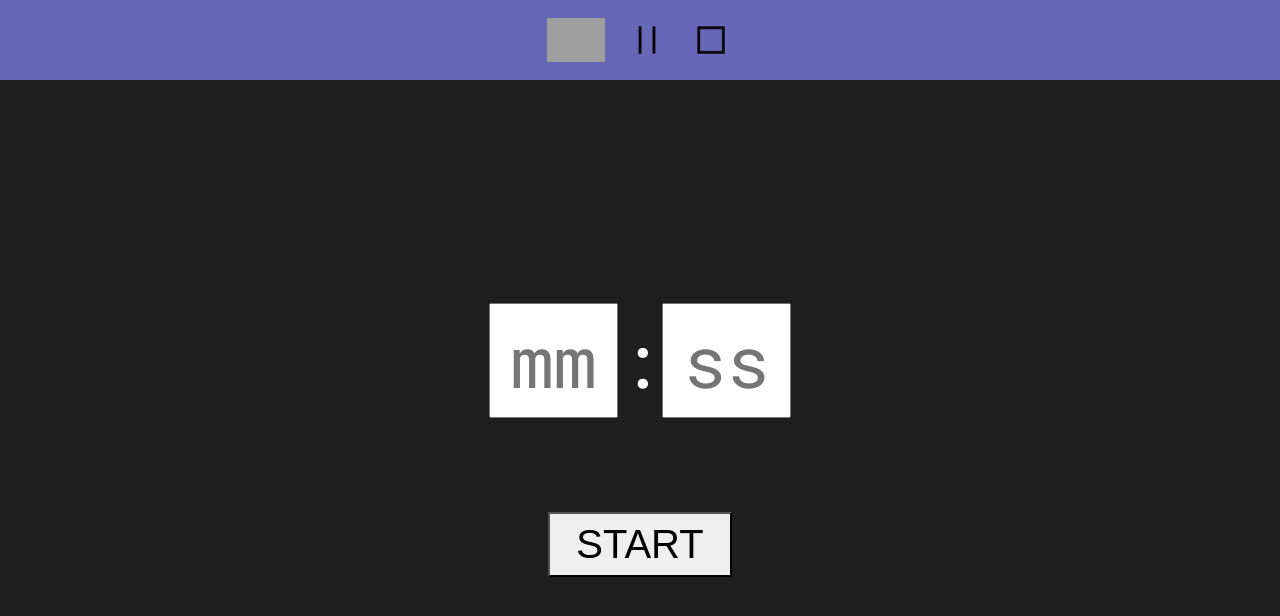
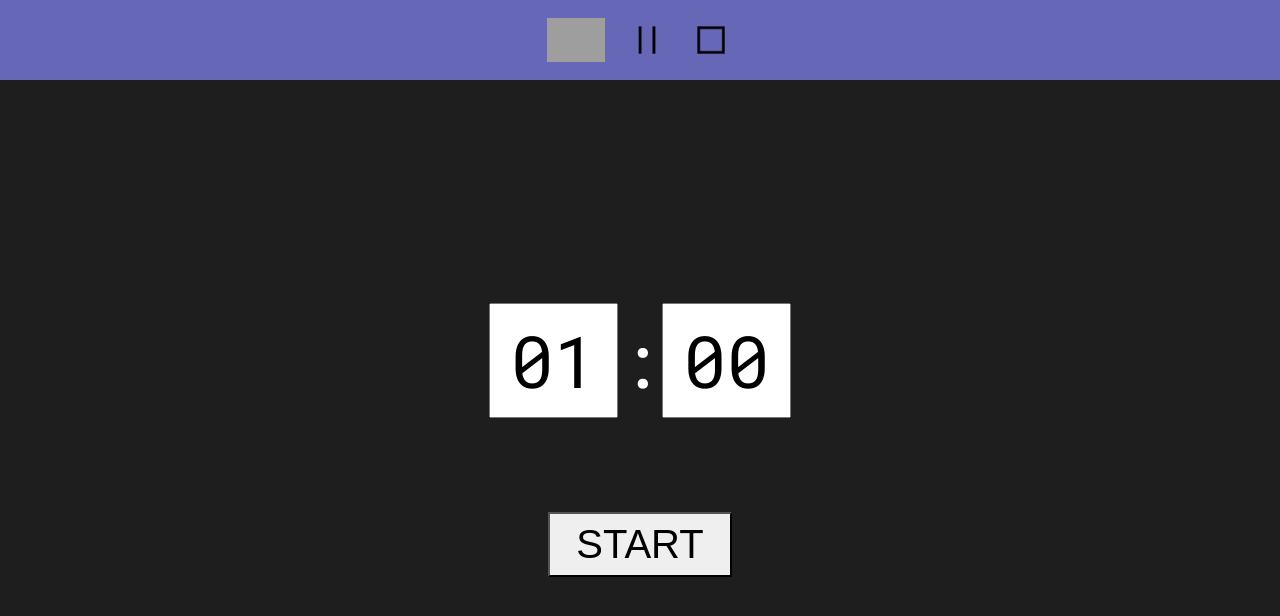
Before and after one commit to bartolliniRx/duel-timer, a React (Create React App) app: page / in a window 1280 px wide. Shown: the top 616 px of the page. Built offline with nearby package versions, Linux system fonts and the light colour scheme; grey boxes are pictures that could not be loaded.

Commit message:
Enhanced timer value inputs

```diff
--- a/src/components/InitialScreen.js
+++ b/src/components/InitialScreen.js
@@ -2,39 +2,49 @@ import { useState } from "react";
 import styles from "./InitialScreen.module.scss";
 
 function InitialScreen({ addedClass = "" }) {
-	const [minutes, setMinutes] = useState("");
-	const [seconds, setSeconds] = useState("");
+	const [minutes, setMinutes] = useState("01");
+	const [seconds, setSeconds] = useState("00");
 
-	const numberValidate = (e, prev, setter) => {
-		let number = e.target.value.replace(/\D/g, "");
-		if (number > 59) number = prev;
+	const numberValidate = (e, prev) => {
+		let number = e.target.value.replace(/\D/g, ""); // check for letters
+		if (number > 59 || number.length > 2) number = prev; // format & value validation
+		return number;
+	};
+
+	const leading0 = (e, setter, action) => {
+		let number = e;
+		if (action) {
+			if (number.length === 2 && number[0] === "0") number = number[1];
+		} else {
+			number = number.length === 1 ? "0" + number : number;
+		}
 		setter(number);
+	};
+
+	const timerInput = (val, setter) => {
+		return (
+			<input
+				type="text"
+				autoCorrect="off"
+				autoComplete="off"
+				inputMode="numeric"
+				pattern="[0-9]*"
+				placeholder="--"
+				value={val}
+				onFocus={e => {
+					leading0(val, setter, 1); // remove leading 0
+					setTimeout(() => e.target.select(), 10); // wait for value to change
+				}}
+				onBlur={() => leading0(val, setter, 0)} // add leading 0
+				onChange={e => setter(numberValidate(e, minutes))}
+			/>
+		);
 	};
 
 	return (
 		<div className={`${styles.initialScreen} ${addedClass}`}>
 			<div className={styles.timeInputs}>
-				<input
-					type="text"
-					autoCorrect="off"
-					autoComplete="off"
-					inputMode="numeric"
-					pattern="[0-9]*"
-					placeholder="mm"
-					value={minutes}
-					onChange={e => numberValidate(e, minutes, setMinutes)}
-				/>
-				:
-				<input
-					type="text"
-					autoCorrect="off"
-					autoComplete="off"
-					inputMode="numeric"
-					pattern="[0-9]*"
-					placeholder="ss"
-					value={seconds}
-					onChange={e => numberValidate(e, seconds, setSeconds)}
-				/>
+				{timerInput(minutes, setMinutes)}:{timerInput(seconds, setSeconds)}
 			</div>
 			<button>START </button>
 		</div>
```
